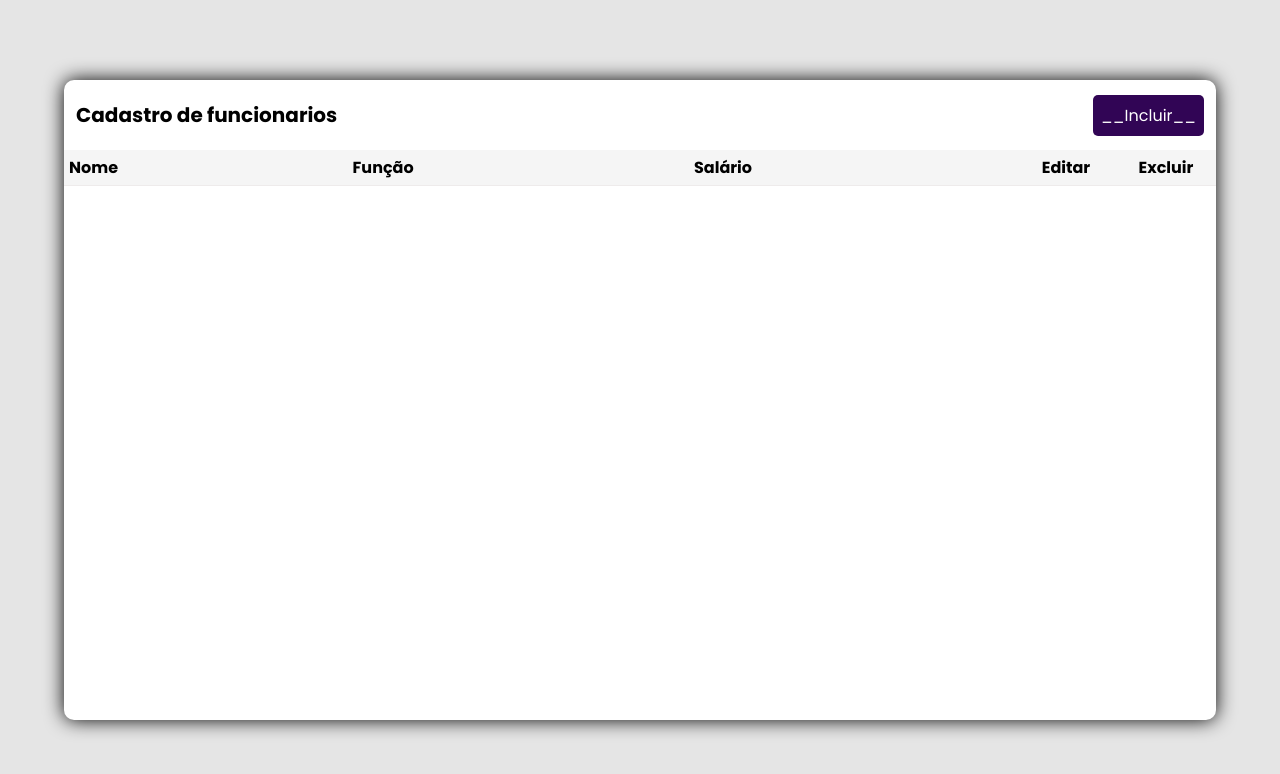
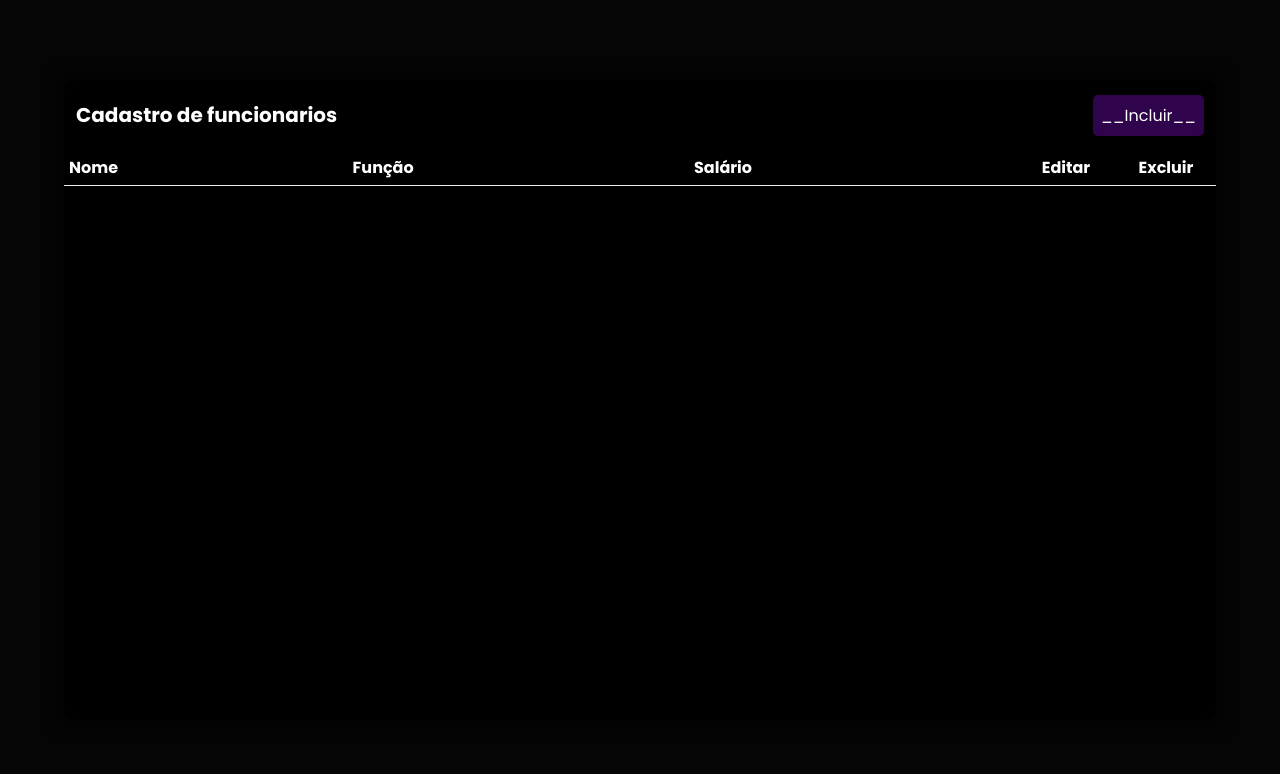
Before and after one commit to diogenespasqualoto/CrudTeste, a plain HTML site: page index.html in a window 1280 px wide. Drawn offline with nearby package versions, Linux system fonts and the light colour scheme.

Commit message:
Add Styles

```diff
--- a/script.js
+++ b/script.js
@@ -89,8 +89,6 @@ function loadItens() {
   })
 
 }
-
 const getItensBD = () => JSON.parse(localStorage.getItem('dbfunc')) ?? []
 const setItensBD = () => localStorage.setItem('dbfunc', JSON.stringify(itens))
-
 loadItens()
--- a/style.css
+++ b/style.css
@@ -13,7 +13,7 @@ body {
   display: flex;
   align-items: center;
   justify-content: center;
-  background-color: rgba(0,0,0,0.1);
+  background-color: rgba(0, 0, 0, 0.979);
 }
 
 button {
@@ -24,7 +24,7 @@ button {
   width: 90%;
   height: 80%;
   border-radius: 10px;
-  background: white;
+  background-color: rgba(0, 0, 0, 0.979);
   box-shadow: 0px 0px 19px 0px;
 }
 
@@ -33,6 +33,7 @@ button {
   display: flex;
   align-items: center;
   justify-content: space-between;
+  color: white;
   margin: auto 12px;
 }
 
@@ -48,7 +49,7 @@ button {
   border-radius: 5px;
   border: none;
   color: white;
-  background-color: rgb(49, 5, 85);
+  background-color: rgb(48, 4, 77);
 }
 
 .divTable {
@@ -73,11 +74,12 @@ table {
   border-spacing: 10px;
   word-break: break-all;
   border-collapse: collapse;
+  color:white;
 }
-
+/*
 thead {
-  background-color: whitesmoke;
-}
+  background-color: rgba(108, 25, 216, 0.507);
+} */
 
 tr {
   border-bottom: 1px solid rgb(238, 235, 235)!important;
@@ -87,16 +89,18 @@ tbody tr td {
   vertical-align: text-top;
   padding: 6px;
   max-width: 50px;
-}
+  }
 
 thead tr th {
   padding: 5px;
   text-align: start;
+
   margin-bottom: 50px;
 }
 
 tbody tr {
   margin-bottom: 50px;
+
 }
 
 thead tr th.acao {
@@ -106,6 +110,7 @@ thead tr th.acao {
 
 tbody tr td.acao {
   text-align: center;
+
 }
 
 @media (max-width: 700px) {
```
